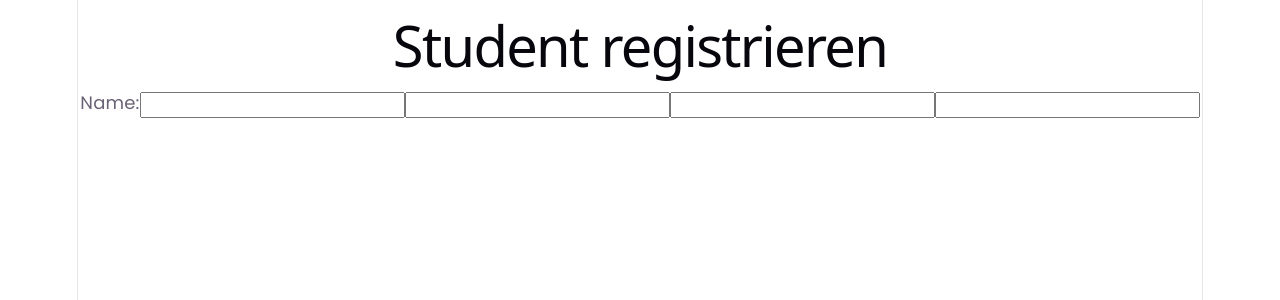
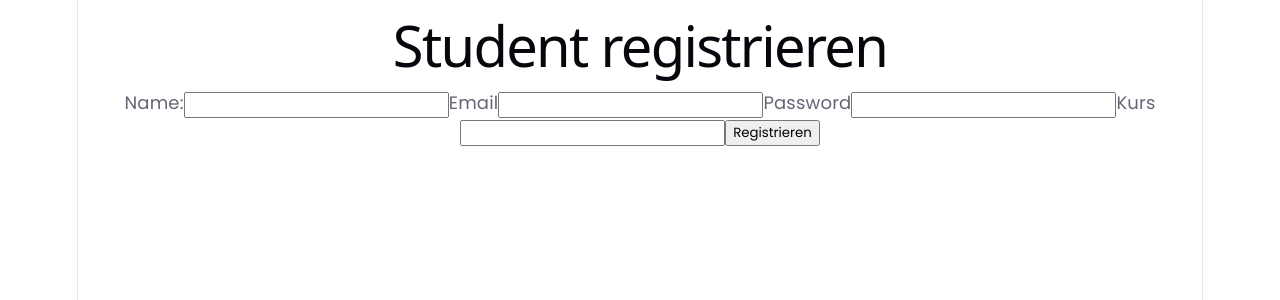
Before and after one commit to DerKeck05/MME_SS26_Gruppe_H_Thesis_expose, a React (Vite) app in the folder frontend/: page /register/student in a window 1280 px wide. Shown: the top 300 px of the page. Built offline with nearby package versions, Linux system fonts and the light colour scheme.

Commit message:
working on register button taht send the data to the backend

```diff
--- a/frontend/src/login/register_student.tsx
+++ b/frontend/src/login/register_student.tsx
@@ -8,8 +8,14 @@ function RegisterStudentPage() {
     const [name, setName] = useState("");
     const [email, setEmail] = useState("");
     const [password, setPassword] = useState("");
-     const [course, setCourse] = useState("");
+    const [course, setCourse] = useState("");
 
+    function RegisterFunction() {
+    console.log(name);
+    console.log(email);
+    console.log(password);
+    console.log(course);
+    }
     return (
         <div>
             <h1>Student registrieren</h1>
@@ -20,22 +26,25 @@ function RegisterStudentPage() {
                 value={name}
                 onChange={(event) => setName(event.target.value)}
             />
+            <label>Email</label>
            <input
                 type="email"
                 value={email}
                 onChange={(event) => setEmail(event.target.value)}
             />
+            <label>Password</label>
             <input
                 type="password"
                 value={password}
                 onChange={(event) => setPassword(event.target.value)}
             />
+            <label>Kurs</label>
             <input
                 type="text"
                 value={course}
                 onChange={(event) => setCourse(event.target.value)}
             />
-
+            <button onClick={RegisterFunction}>Registrieren</button>
 
         </div>
     );
```
